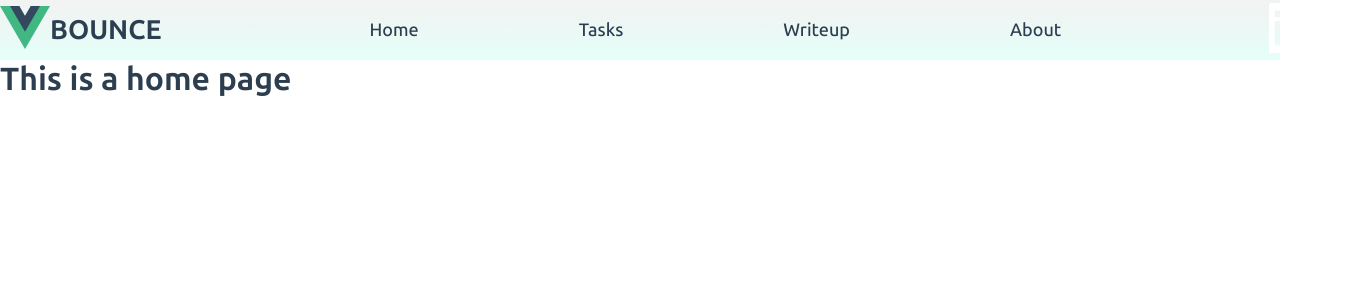
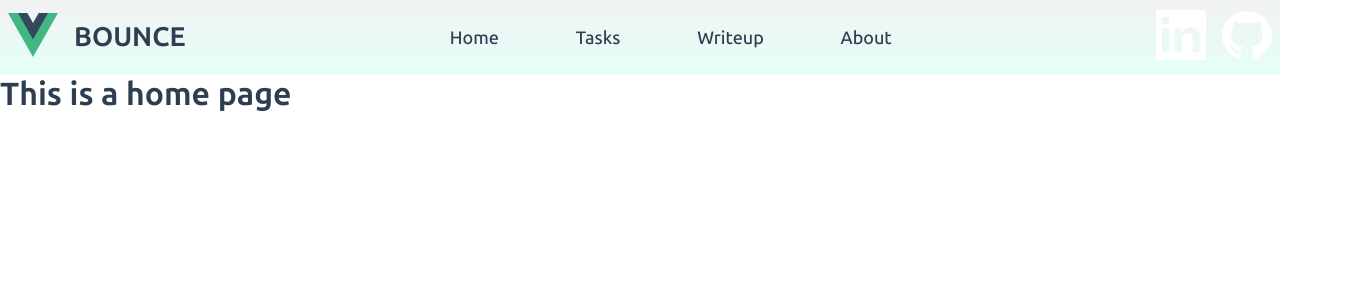
Before and after one commit to k-wadkar/BPHO-CC24, a Vue app in the folder Kinematics Modelling Website/: page / in a window 1280 px wide. Shown: the top 300 px of the page, 1369 px wide, since content can reach past the window. Built offline with nearby package versions, Linux system fonts and the light colour scheme.

Commit message:
Navbar working for large viewports

```diff
--- a/Kinematics Modelling Website/src/components/Navbar.vue
+++ b/Kinematics Modelling Website/src/components/Navbar.vue
@@ -35,7 +35,7 @@ import { RouterLink } from 'vue-router'
       </a>
 
       <a href="https://github.com/k-wadkar">
-        <img src="..\assets\github-logo.svg" width="50px" />
+        <img src="..\assets\github-logo.svg" width="50px" class="side-Icons" />
       </a>
     </div>
   </nav>
@@ -46,30 +46,36 @@ import { RouterLink } from 'vue-router'
 
 .nav-Container {
   background-image: linear-gradient(to top, rgba(0, 255, 191, 0.1), var(--color-background-mute));
-  /*background-color: var(--color-background-mute);*/
   display: flex;
   justify-content: space-between;
   align-items: center;
+  height: 75px;
 }
 
 .nav-Left,
 .nav-Right {
   display: flex;
+  justify-content: space-around;
   align-items: center;
+}
+
+.side-Icons {
+  margin: 0 0.5rem;
 }
 
 .nav-Links {
   display: flex;
   list-style: none;
-  justify-content: space-between;
+  justify-content: space-around;
   align-items: center;
   /*flex-grow: 1;*/
-  padding: 1.5% 10%;
+  /* padding: 1.5% 10%; */
 }
 
 .nav-Links li {
   display: inline-block;
-  padding: 0px 5rem;
+  /* padding: 0px 10%; */
+  margin: 0px 3vw;
 }
 
 .nav-Links li a {
@@ -79,9 +85,4 @@ import { RouterLink } from 'vue-router'
 .nav-Links li a:hover {
   color: var(--color-text-hover);
 }
-/*
-.nav-Links li:nth-last-child(2) {
-  margin-right: 20px;
-}
-*/
 </style>
```
